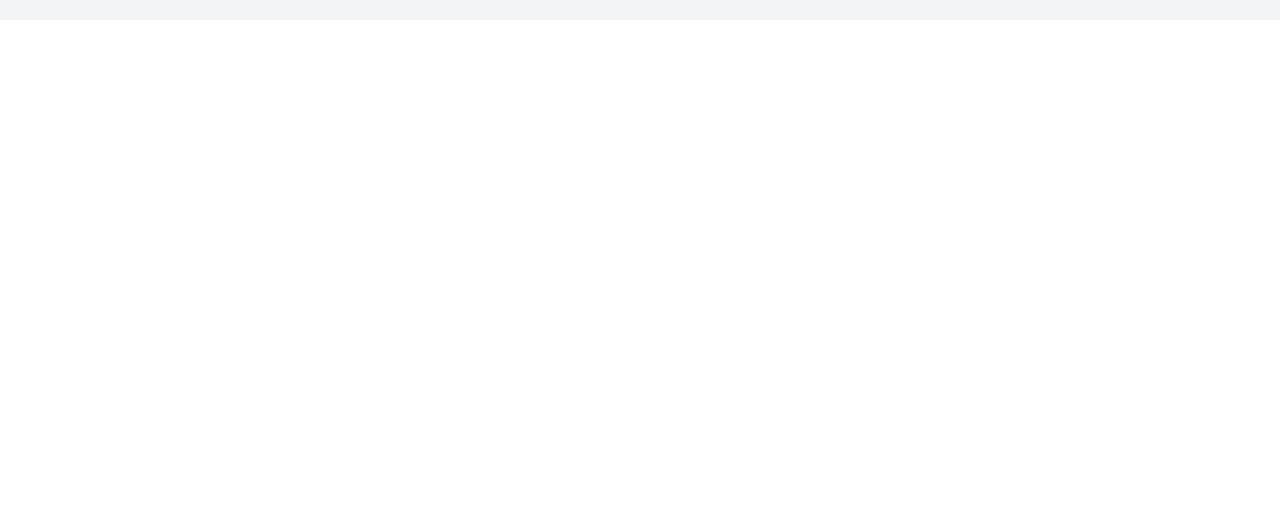
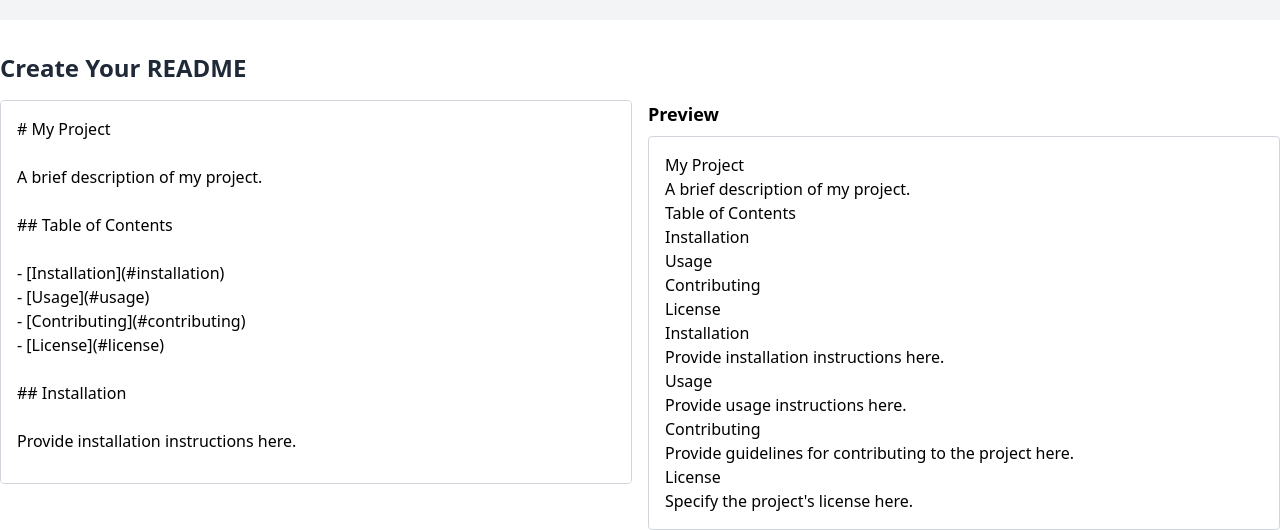
Before and after one commit to RahmatullahZadran/ReadMeHelper, a React (Vite) app: page / in a window 1280 px wide. Shown: the part 780-1310 px from the top of the page. Before the commit the page ends 800 px from the top, so only its background shows below. Built offline with nearby package versions, Linux system fonts and the light colour scheme.

Commit message:
added frontpage

```diff
--- a/package.json
+++ b/package.json
@@ -14,6 +14,11 @@
     "postcss-cli": "^11.0.0",
     "react": "^18.2.0",
     "react-dom": "^18.2.0",
+    "react-markdown": "^9.0.1",
+    "rehype-katex": "^7.0.0",
+    "remark": "^15.0.1",
+    "remark-gfm": "^4.0.0",
+    "remark-math": "^6.0.0",
     "tailwindcss": "^3.4.3"
   },
   "devDependencies": {
--- a/src/App.jsx
+++ b/src/App.jsx
@@ -1,21 +1,15 @@
-import { useState } from 'react'
-
-import './App.css'
-
-import './index.css'
-
-import Navbar from '../src/components/navbat.jsx'
+import React from 'react';
+import Navbar from './components/navbat';
+import EditorPage from './components/editorPage';
+import './App.css';
 
 function App() {
-
   return (
-    <>
-      <div>
-        <Navbar />
-      </div>
-
-    </>
-  )
+    <div>
+      <Navbar />
+      <EditorPage />
+    </div>
+  );
 }
 
-export default App
+export default App;
--- /dev/null
+++ b/src/components/editorPage.jsx
@@ -0,0 +1,72 @@
+import React, { useState } from 'react';
+import ReactMarkdown from 'react-markdown';
+import gfm from 'remark-gfm';
+import remarkMath from 'remark-math'; // corrected import
+import rehypeKatex from 'rehype-katex';
+import 'katex/dist/katex.min.css';
+
+const EditorPage = () => {
+    const [markdownContent, setMarkdownContent] = useState(
+        // Pre-filled markdown content with template
+        `# My Project
+
+A brief description of my project.
+
+## Table of Contents
+
+- [Installation](#installation)
+- [Usage](#usage)
+- [Contributing](#contributing)
+- [License](#license)
+
+## Installation
+
+Provide installation instructions here.
+
+## Usage
+
+Provide usage instructions here.
+
+## Contributing
+
+Provide guidelines for contributing to the project here.
+
+## License
+
+Specify the project's license here.
+`
+    );
+
+    const handleMarkdownChange = (event) => {
+        setMarkdownContent(event.target.value);
+    };
+
+    return (
+        <div className="container mx-auto mt-8">
+            <h1 className="text-2xl font-bold text-gray-800 mb-4">Create Your README</h1>
+            <div className="flex">
+                <div className="w-1/2">
+                    <textarea
+                        className="w-full h-96 p-4 border border-gray-300 rounded resize-none"
+                        value={markdownContent}
+                        onChange={handleMarkdownChange}
+                        placeholder="Enter your markdown content here..."
+                    ></textarea>
+                </div>
+                <div className="w-1/2 ml-4">
+                    <h2 className="text-lg font-bold mb-2">Preview</h2>
+                    <div className="border border-gray-300 rounded p-4">
+                        <ReactMarkdown
+                            remarkPlugins={[gfm, remarkMath]}
+                            rehypePlugins={[rehypeKatex]}
+                        >
+                            {markdownContent}
+                        </ReactMarkdown>
+                    </div>
+                </div>
+            </div>
+        </div>
+    );
+}
+
+export default EditorPage;
```
Also changed, not shown: 1 other file (tests, documents, lock files or other folders).
